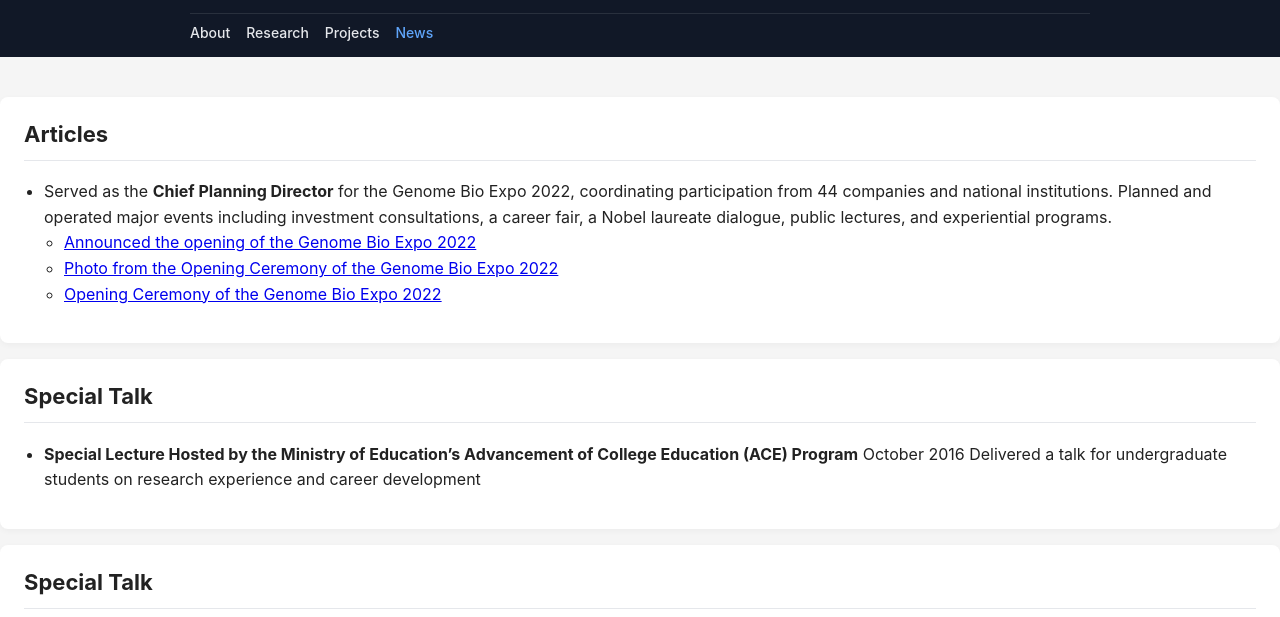
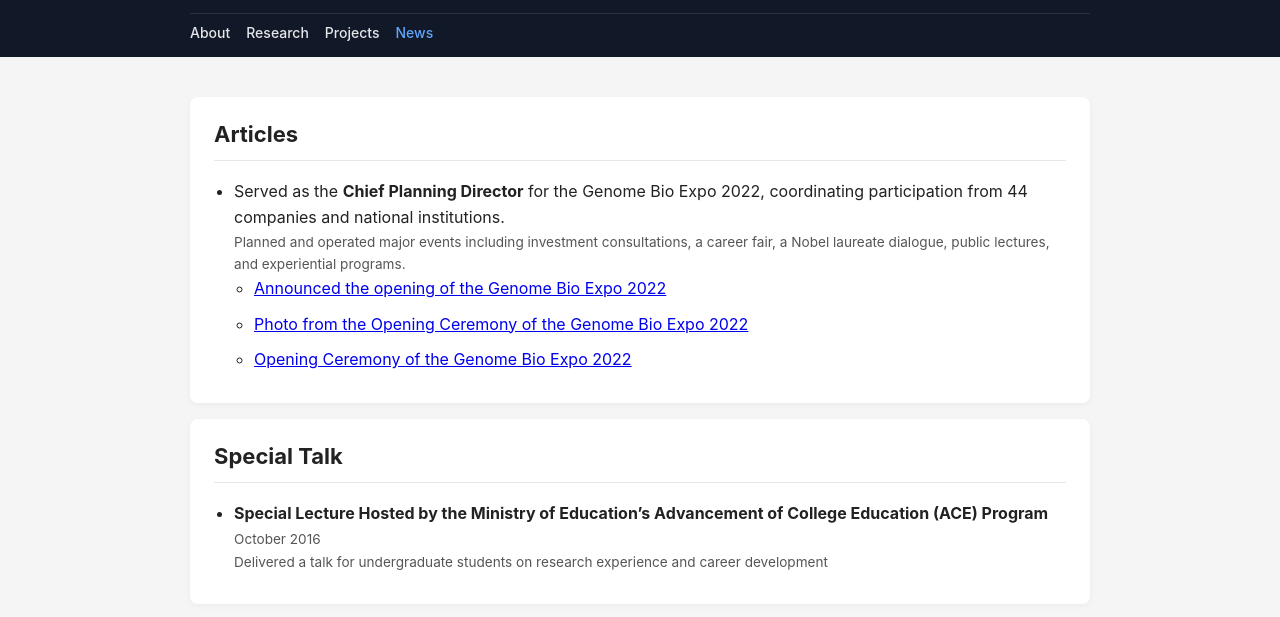
Before and after one commit to LoganLHJ/LoganLeeKr, a plain HTML site: page news/index.html in a window 1280 px wide. Shown: the part 129-746 px from the top of the page. Drawn offline with Linux system fonts and the light colour scheme.

Commit message:
write news

```diff
--- a/news/index.html
+++ b/news/index.html
@@ -66,12 +66,22 @@
     }
     ul {
       padding-left: 20px;
+      margin: 0;
+    }
+    ul li {
+      margin-bottom: 10px;
     }
     .date {
       color: #6b7280;
       font-size: 13px;
       margin-bottom: 2px;
       display: block;
+    }
+    .meta {
+      font-size: 0.85em;
+      color: #555;
+      display: block;
+      margin-top: 2px;
     }
     footer {
       text-align: center;
@@ -86,7 +96,7 @@
   <header>
     <div class="container">
       <h1>Logan Lee</h1>
-      <p>Data Engineer & Bioinformatics Analyst</p>
+      <p>Data Engineer &amp; Bioinformatics Analyst</p>
       <nav class="top-nav">
         <a href="/LoganLeeKr/about/">About</a>
         <a href="/LoganLeeKr/research/">Research</a>
@@ -96,7 +106,7 @@
     </div>
   </header>
 
-  <div class="news">
+  <div class="container">
     <section id="news">
       <h2>Articles</h2>
       <ul>
@@ -105,13 +115,19 @@
           <span class="meta">Planned and operated major events including investment consultations, a career fair, a Nobel laureate dialogue, public lectures, and experiential programs.</span>
           <ul>
             <li>
-              <a href="https://www.ulsanpress.net/news/articleView.html?idxno=405641" target="_blank">Announced the opening of the Genome Bio Expo 2022</a>
+              <a href="https://www.ulsanpress.net/news/articleView.html?idxno=405641" target="_blank">
+                Announced the opening of the Genome Bio Expo 2022
+              </a>
             </li>
             <li>
-              <a href="https://www.ulsan.go.kr/u/mayor/bbs/view.do?bbsId=BBS_0000000000000143&mId=001002003000000000&dataId=148217" target="_blank">Photo from the Opening Ceremony of the Genome Bio Expo 2022</a>
+              <a href="https://www.ulsan.go.kr/u/mayor/bbs/view.do?bbsId=BBS_0000000000000143&mId=001002003000000000&dataId=148217" target="_blank">
+                Photo from the Opening Ceremony of the Genome Bio Expo 2022
+              </a>
             </li>
             <li>
-              <a href="https://www.ulsan.go.kr/u/rep/bbs/view.do?bbsId=BBS_0000000000000027&mId=001004003001000000&dataId=148147" target="_blank">Opening Ceremony of the Genome Bio Expo 2022</a>
+              <a href="https://www.ulsan.go.kr/u/rep/bbs/view.do?bbsId=BBS_0000000000000027&mId=001004003001000000&dataId=148147" target="_blank">
+                Opening Ceremony of the Genome Bio Expo 2022
+              </a>
             </li>
           </ul>
         </li>
@@ -129,14 +145,13 @@
       </ul>
     </section>
 
-    <section id="Awards">
-      <h2>Special Talk</h2>
+    <section id="awards">
+      <h2>Awards</h2>
       <ul>
         <li>
           Summa Cum Laude, College of Science and Technology, Dongguk University<br>
           <span class="meta">Fall 2017</span>
         </li>
-        <p></p>
         <li>
           Six-time Academic Excellence Award, Department of Life Science &amp; College of Science and Technology<br>
           <span class="meta">Spring 2012; Spring &amp; Fall 2015; Spring &amp; Fall 2016; Spring 2017</span>
```
